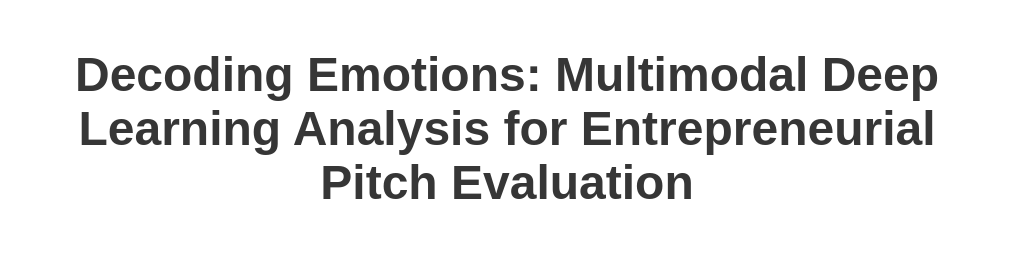
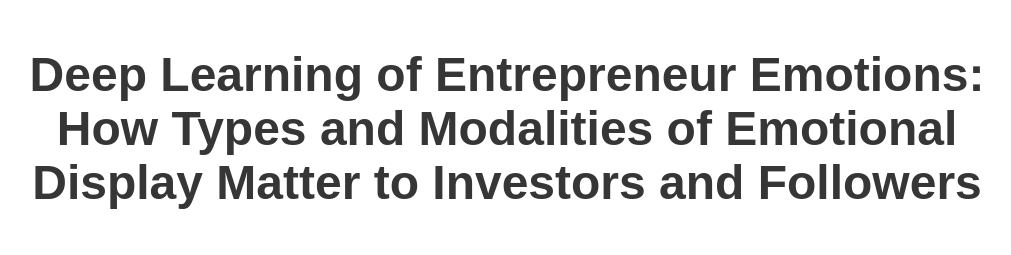
Before and after one commit to shark-tank-emotion/illustration, a plain HTML site: page index.html in a window 1280 px wide. Shown: the top 255 px of the page, without its empty margins (133-1144 px from the left). Drawn offline with nearby package versions, Linux system fonts and the light colour scheme; some icons are missing; a web font is replaced by a local one.

Commit message:
Update index.html

```diff
--- a/index.html
+++ b/index.html
@@ -40,7 +40,7 @@
       <div class="container is-max-desktop">
         <div class="columns is-centered">
           <div class="column has-text-centered">
-            <h1 class="title is-1 publication-title">Decoding Emotions: Multimodal Deep Learning Analysis for Entrepreneurial Pitch Evaluation</h1>
+            <h1 class="title is-1 publication-title">Deep Learning of Entrepreneur Emotions: How Types and Modalities of Emotional Display Matter to Investors and Followers</h1>
           </div>
         </div>
       </div>
```
